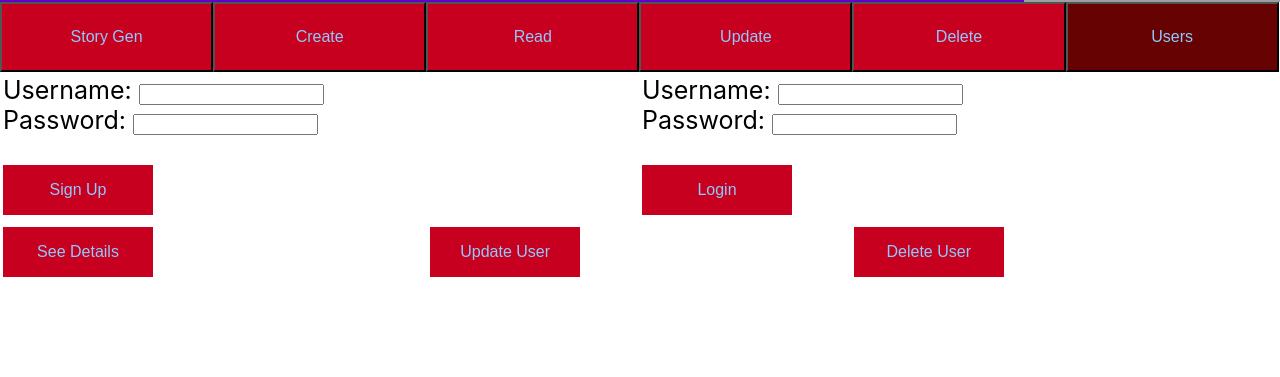
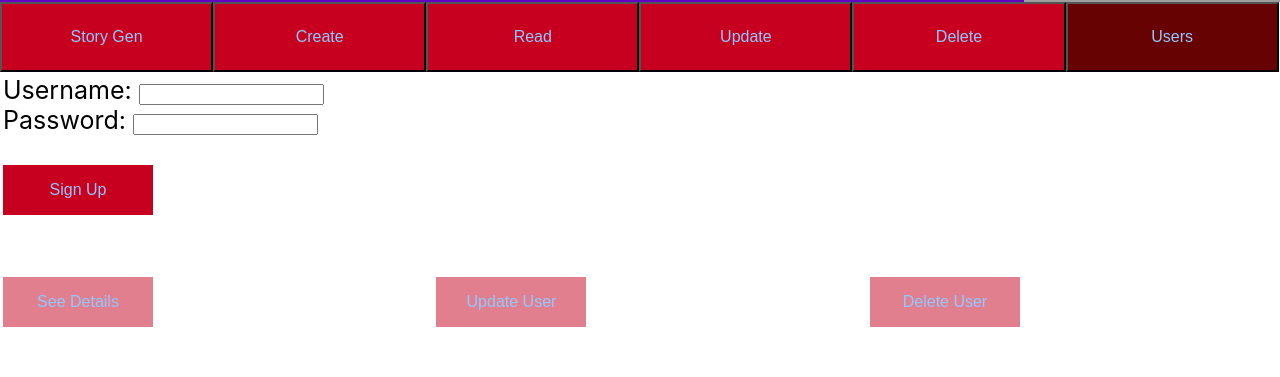
Before and after one commit to RM147/StoryGen, a React (Create React App) app in the folder frontend/: page /users in a window 1280 px wide. Shown: the part 148-525 px from the top of the page. Built offline with nearby package versions, Linux system fonts and the light colour scheme; grey boxes are pictures that could not be loaded.

Commit message:
button disable

```diff
--- a/frontend/src/App.css
+++ b/frontend/src/App.css
@@ -99,12 +99,16 @@
     width: 150px;
 }
 
+.CRUD:disabled{
+  background-color: rgb(198,0,30,0.5);
+}
+
 .users {
   width: 100%;
 }
 
 .users1 {
-  height: 150px;
+  height: 200px;
 }
 
 tr:nth-child(3){
@@ -135,10 +139,8 @@ td{
 
 .update{
   width: 100%;
-
 }
 
 .update1{
   height: 150px;
-
 }
--- a/frontend/src/App.js
+++ b/frontend/src/App.js
@@ -1,7 +1,6 @@
 import React, { Component } from 'react';
 import './App.css';
 import Banner from './Banner';
-import Login from './Login';
 import Routing from './Router';
 
 class App extends Component {
--- a/frontend/src/UserPage.js
+++ b/frontend/src/UserPage.js
@@ -11,6 +11,7 @@ class UserPage extends Component {
             pass: '',
             data: '',
             data2: '',
+            loggedin: true,
             id: 1
         };
     }
@@ -27,15 +28,16 @@ class UserPage extends Component {
 
     addUser = () => {
 
-        this.state.id++;
+        this.setState({id: this.state.id+1})
 
         axios.post(`http://localhost:8080/StoryGen/api/users/addUser`, {
             "username": this.state.user,
             "secretCode": this.state.pass
-        }
-        )
+        })
             .then(r => this.setState({ data: r.data }))
             .catch(e => console.log(e));
+
+        this.setState({loggedin: false})
 
 
 
@@ -79,20 +81,13 @@ class UserPage extends Component {
                                     <input id="name" type="text" onChange={this.changeUser} /></div>
                                 <div><label htmlFor="pass">Password: </label>
                                     <input id="pass" type="text" onChange={this.changePass} /></div>
-                                <br/>
+                                <br />
                                 <button onClick={this.addUser} className="CRUD">Sign Up</button></td>
-                        <td colSpan="3"><div><label htmlFor="name">Username: </label>
-                            <input id="name" type="text" onChange={this.changeUser} /></div>
-                            <div><label htmlFor="pass">Password: </label>
-                                <input id="pass" type="text" onChange={this.changePass} /></div>
-                                <br/>
-                            <button onClick={this.addUser} className="CRUD">Login</button></td>
-
                         </tr>
                         <tr className="users1">
-                        <td colSpan="2"><button onClick={this.getUser} className="CRUD">See Details</button></td>
-                        <td colSpan="2"><button onClick={this.updateUser} className="CRUD">Update User</button></td>
-                        <td colSpan="2"><button onClick={this.deleteUser} className="CRUD">Delete User</button></td>
+                            <td colSpan="2"><button disabled={this.state.loggedin} onClick={this.getUser} className="CRUD">See Details</button></td>
+                            <td colSpan="2"><button disabled={this.state.loggedin} onClick={this.updateUser} className="CRUD">Update User</button></td>
+                            <td colSpan="2"><button disabled={this.state.loggedin} onClick={this.deleteUser} className="CRUD">Delete User</button></td>
 
                         </tr>
                         <tr className="users1">
@@ -111,6 +106,8 @@ class UserPage extends Component {
 
 
 
+
+
             </div>
 
 
```
Also changed, not shown: 1 other file (tests, documents, lock files or other folders). Lines whose indentation alone changed are shown as unchanged.
